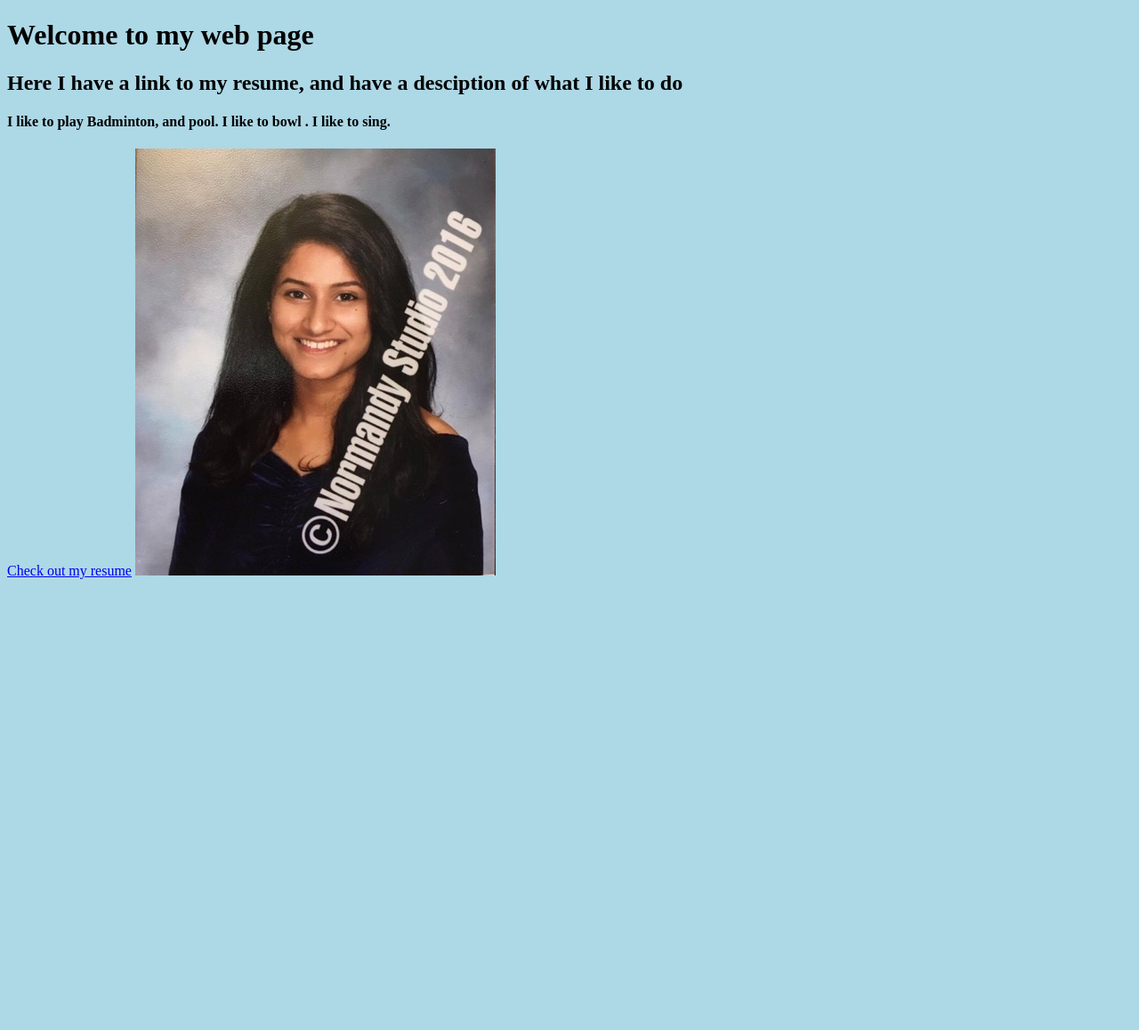
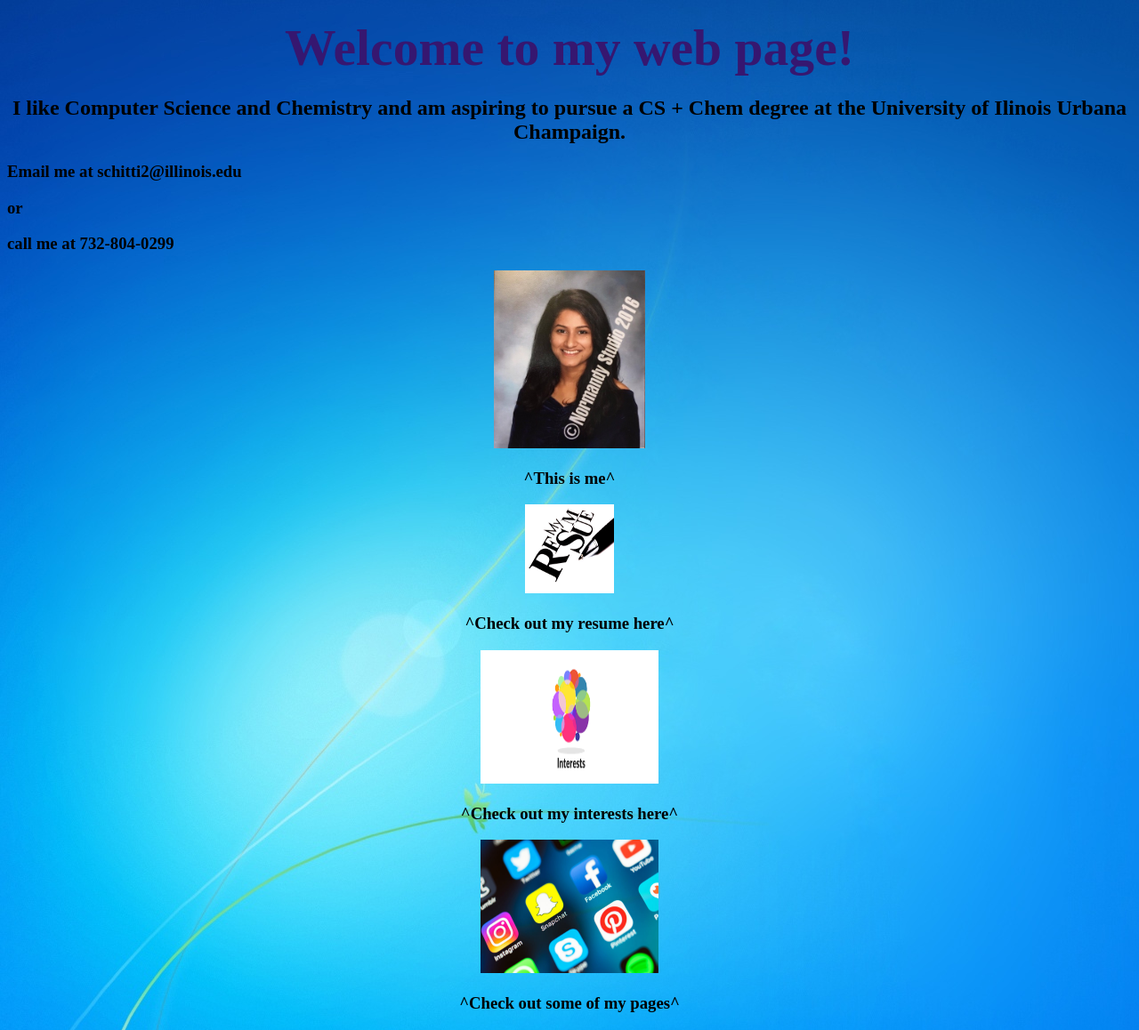
Before and after one commit to sriyac/sriyac.github.io, a plain HTML site: page index.html in a window 1280 px wide. Shown: the whole page at 89% size. Before the commit the page ends 800 px from the top, so only its background shows below. Drawn offline with Linux system fonts and the light colour scheme.

Commit message:
Add files via upload

```diff
--- a/index.html
+++ b/index.html
@@ -1,16 +1,39 @@
 <!DOCTYPE html>
 <html>
-    <head> <link href= "style.css" rel= "stylesheet" type= "text/css"/> <title>Hello World</title> </head>
+    <head> <link href= "style.css" rel= "stylesheet" type= "text/css"/> <title>Sriya Chitti</title> </head>
 <Body>
-<h1>Welcome to my web page</h1>
+        <body background = "blue.jpg">
+            <center>
+<!-- <h1>Welcome to my web page!</h1> -->
+<h1> <font face = "Ariel" color = "36177" size = "7"> <big> Welcome to my web page! </big> </font> </h1>
 <h2> </h2>
-<h2> Here I have a link to my resume, and have a desciption of what I like to do </h2>
-<h4> I like to play Badminton, and pool. I like to bowl . I like to sing.   </h4>
+<!-- <h2> Here I have a link to my resume. </h2> -->
+<h2> <font face = "Ariel" color = "26177" size = "5"></font>I like Computer Science and Chemistry and am aspiring to pursue a CS + Chem degree at the University of Ilinois Urbana Champaign. </h2>
+</center>
+<h3>Email me at <b>schitti2@illinois.edu</b> </h3>
+<h3> or </h3>
+<h3>call me at <b>732-804-0299</b> </h3>
 <i></i>
 <b></b>
 <!-- cs is fun -->
-<a href="https://www.w3schools.com">Check out my resume</a>
-<img src = "senior picture.jpg" alt="Me">
+<center>
+        <img src = "senior picture.jpg" width="170" height="200">
+        <h3>
+            ^This is me^
+        </h3>
+        </center>
+<center>
+<a href="resume.html"><img src ="Resume-Writing2.jpg" height = 100 width = 100 hspace="5"></a>
+<h3>^Check out my resume here^</h3>
+
+        <a href="interests.html"><img src ="interests.png" height = 150 width = 200 hspace="5"></a>
+        <h3>^Check out my interests here^</h3>
+
+        <a href="pages.html"><img src ="media.jpg" height = 150 width = 200 hspace="5"></a>
+        <h3>^Check out some of my pages^</h3>
+</center>
+
+<!-- <a href= " ">Check out my interests</a> -->
 
 <!-- <div class="icecream">
     <p class="Person"id="Aria">Hi my name is Aria</p>
--- a/style.css
+++ b/style.css
@@ -8,3 +8,4 @@ p{  font-family: Courier New, Courier, monospace;
     color: red;
     font-size:100px;
 }
+link(normal,unvisited link)
```
Also changed, not shown: interests.html (added, +25 -0 lines), pages.html (added, +15 -0 lines), resume.html (added, +13 -0 lines), Light-Blue-Wallpaper-003.jpg (added), background.jpg (added), badminton.jpg (added), blue.jpg (added), fb.jpg (added), github.jpg (added), interests.png (added), link.png (added), media.jpg (added), pool.jpg (added), sing.jpg (added), 1 other file.
